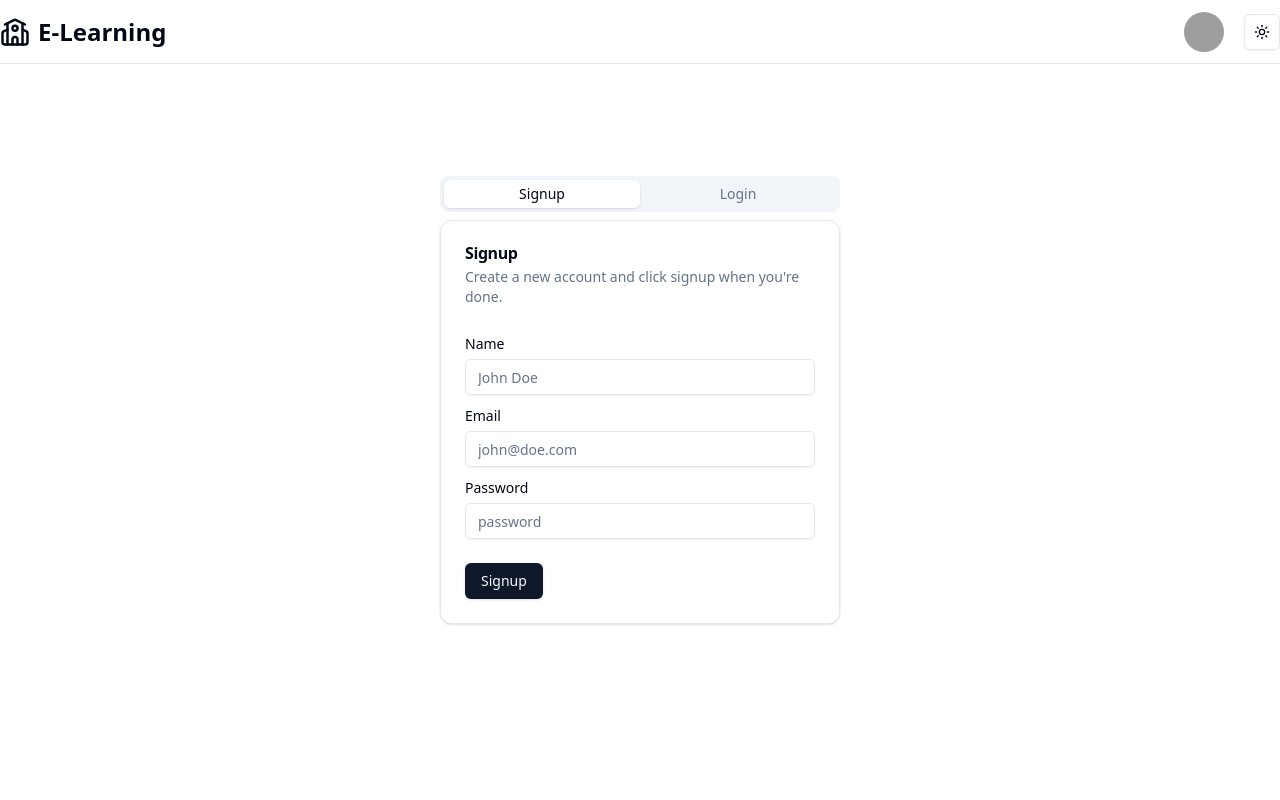
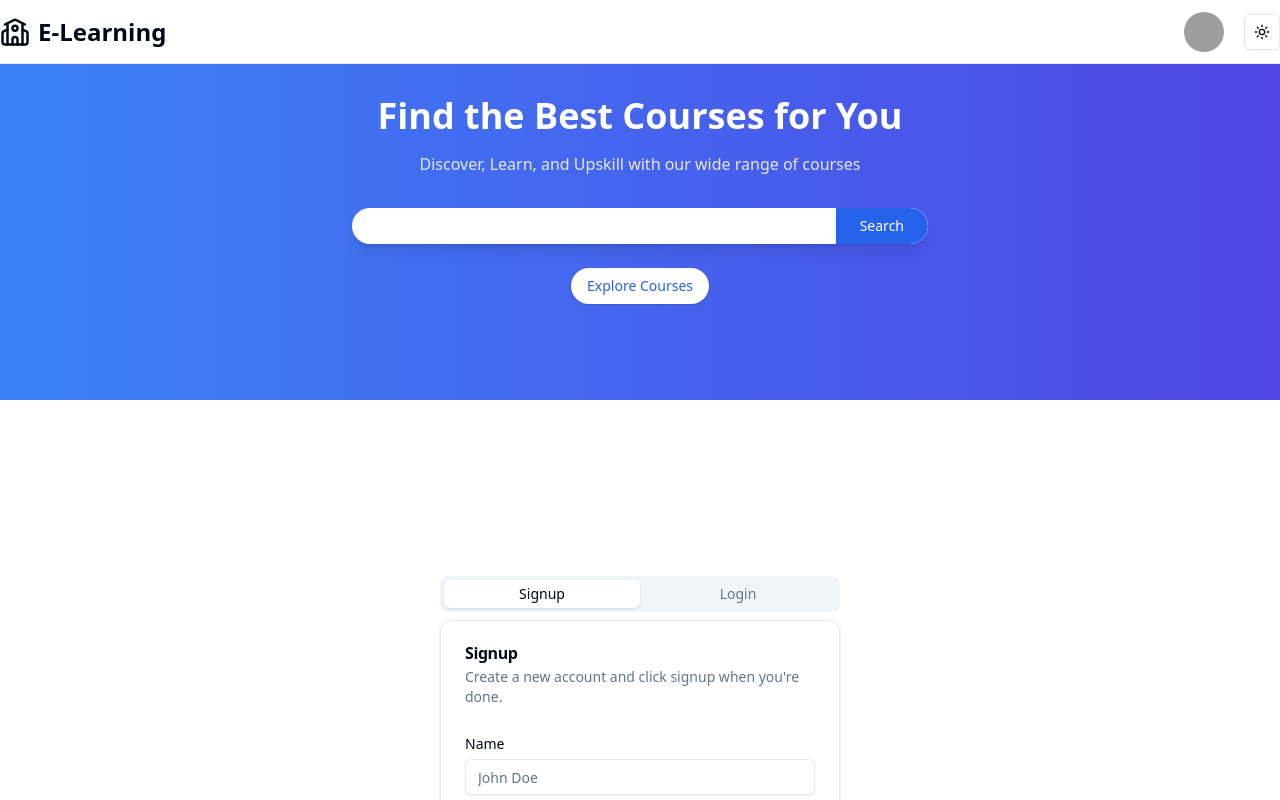
Before and after one commit to Aniket-paul-alt/LMS, a React (Vite) app in the folder client/: page / in a window 1280 px wide. Shown: the top 800 px of the page. Built offline with nearby package versions, Linux system fonts and the light colour scheme; grey boxes are pictures that could not be loaded.

Commit message:
HeroSection UI done

```diff
--- a/client/package.json
+++ b/client/package.json
@@ -24,6 +24,7 @@
     "react": "^18.3.1",
     "react-dom": "^18.3.1",
     "react-redux": "^9.2.0",
+    "react-router-dom": "^7.0.2",
     "sonner": "^1.7.1",
     "tailwind-merge": "^2.5.5",
     "tailwindcss-animate": "^1.0.7"
--- a/client/src/App.jsx
+++ b/client/src/App.jsx
@@ -2,12 +2,14 @@
 import Navbar from './components/Navbar'
 import { Button } from './components/ui/button'
 import Login from './pages/Login'
+import HeroSection from './pages/student/HeroSection'
 
 function App() {
 
   return (
     <main>
       <Navbar/>
+      <HeroSection/>
       <Login/>
     </main>
   )
--- /dev/null
+++ b/client/src/pages/student/HeroSection.jsx
@@ -0,0 +1,25 @@
+import { Button } from '@/components/ui/button'
+import { Input } from '@/components/ui/input'
+import React from 'react'
+
+const HeroSection = () => {
+  return (
+    <div className='relative bg-gradient-to-r from-blue-500 to bg-indigo-600 dark:from-gray-800 dark:to-gray-900 py-24 px-4 text-center'>
+        <div className='max-w-3xl mx-auto'>
+            <h1 className='text-white text-4xl font-bold mb-4'>Find the Best Courses for You</h1>
+            <p className='text-gray-200 dark:text-gray-400 mb-8'>Discover, Learn, and Upskill with our wide range of courses</p>
+
+            <form action="" className='flex items-center bg-white dark:bg-gray-800 rounded-full shadow-lg overflow-hidden max-w-xl mx-auto mb-6'>
+                <Input
+                    type="text"
+                    className="flex-grow-0 border-none focus-visible:ring-0 px-6 py-3 text-gray-900 dark:text-gray-100 placeholder-gray-400 dark:placeholder-gray-500"
+                />
+                <Button className="bg-blue-600 dark:bg-blue-700 text-white px-6 py-3 rounded-r-full hover:bg-blue-700 dark:hover:bg-blue-800 border-none outline-none">Search</Button>
+            </form>
+            <Button className="bg-white dark:bg-gray-800 text-blue-600 rounded-full hover:bg-gray-200">Explore Courses</Button>
+        </div>
+    </div>
+  )
+}
+
+export default HeroSection
```
Also changed, not shown: 1 other file (tests, documents, lock files or other folders).
